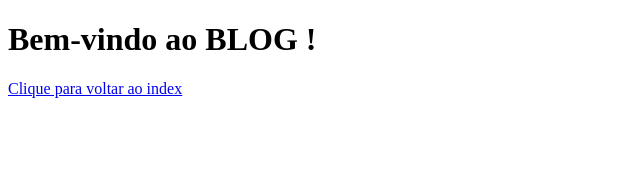
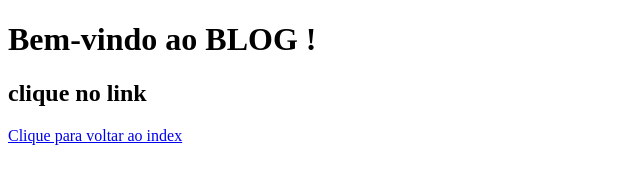
Before and after one commit to Gustavo-C-Vaz/Teste-HTML, a plain HTML site: page blog.html in a window 1280 px wide. Shown: the whole page, without its empty margins (0-640 px from the left). Drawn offline with Linux system fonts and the light colour scheme.

Commit message:
link criado

```diff
--- a/blog.html
+++ b/blog.html
@@ -8,6 +8,7 @@
 </head>
 <body>
     <h1>Bem-vindo ao BLOG !</h1>
+    <h2>clique no link</h2>
     <a href="index.html">Clique para voltar ao index</a>
 </body>
 </html>
```
